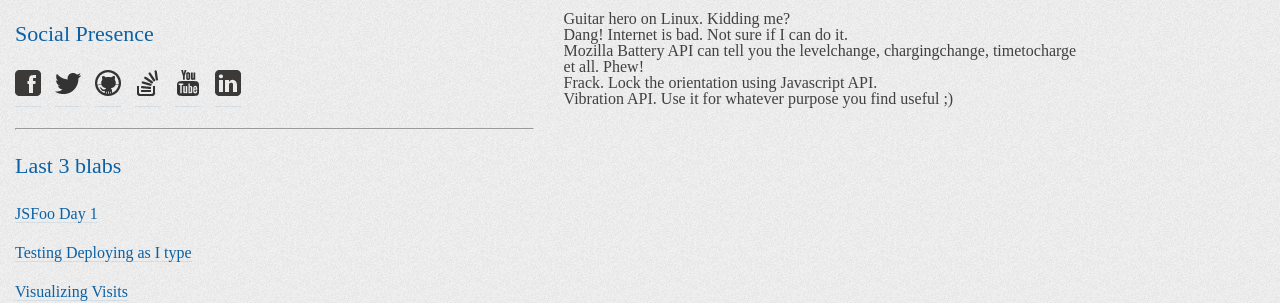
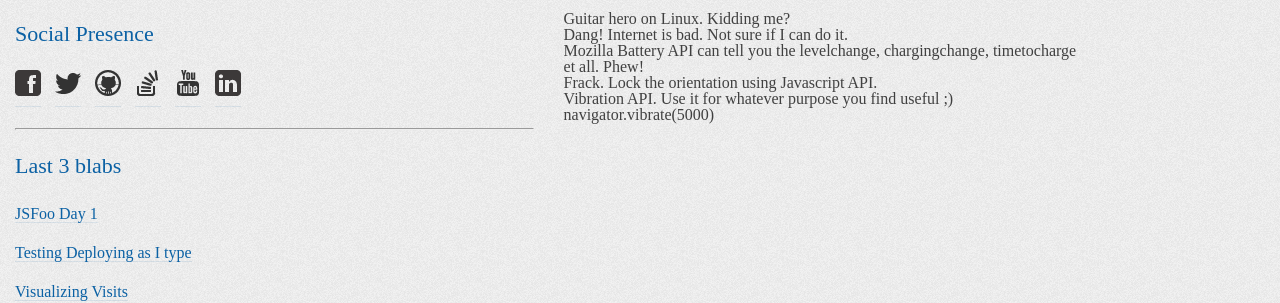
Before and after one commit to aakashlpin/aakashlpin.github.com, a Jekyll site: the page built from _posts/2013-09-20-jsfoo-day1.markdown, in a window 1280 px wide. Shown: the part 280-583 px from the top of the page. Built offline with Jekyll 4.4.1, drawn with Linux system fonts in a browser that asks for light colours; nearby versions of some CDN libraries; Markdown is read by kramdown in place of the engine named in the settings; comment, search, counter and statistics services are not loaded.

Commit message:
live blogging jsfoo

```diff
--- a/_posts/2013-09-20-jsfoo-day1.markdown
+++ b/_posts/2013-09-20-jsfoo-day1.markdown
@@ -17,3 +17,4 @@ Robert Nyman talks about Firefox OS, Open web apps.
 3. Mozilla Battery API can tell you the levelchange, chargingchange, timetocharge et all. Phew!
 4. Frack. Lock the orientation using Javascript API.
 5. Vibration API. Use it for whatever purpose you find useful ;)
+    `navigator.vibrate(5000)`
```
